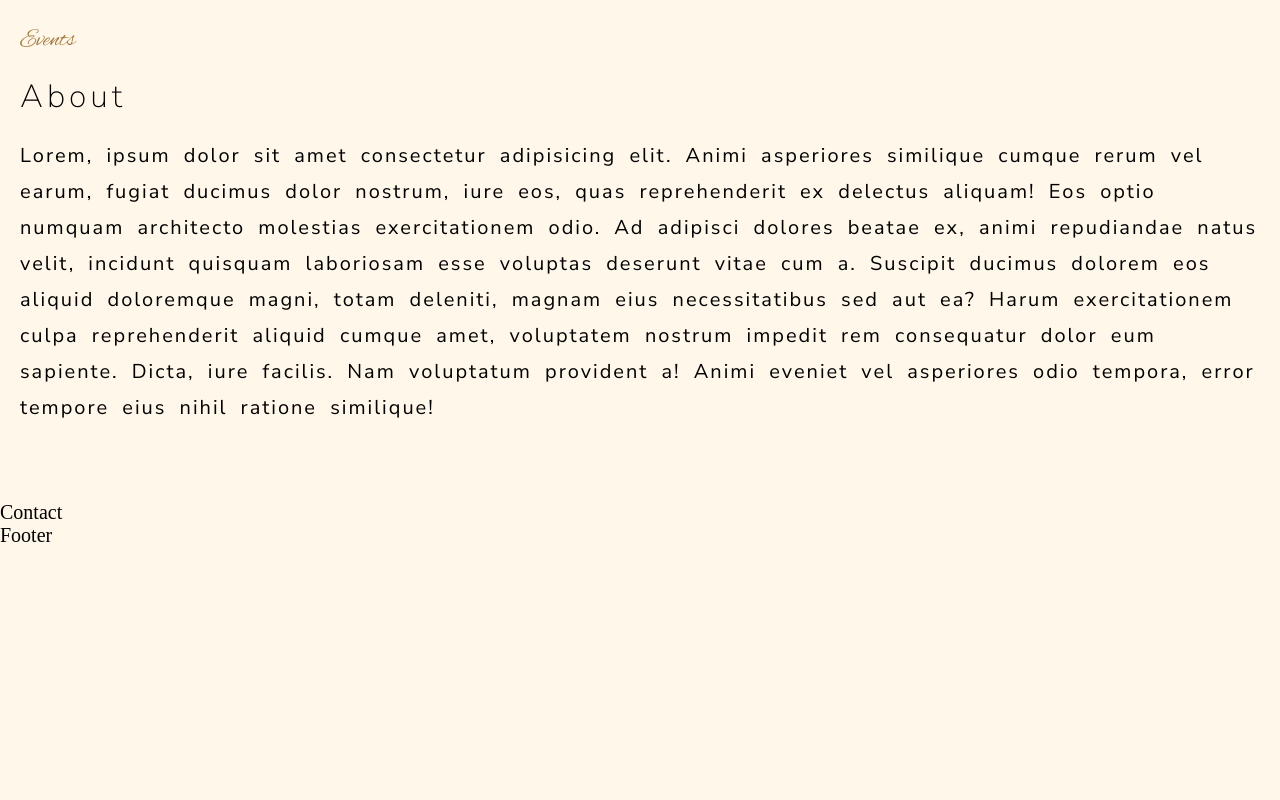
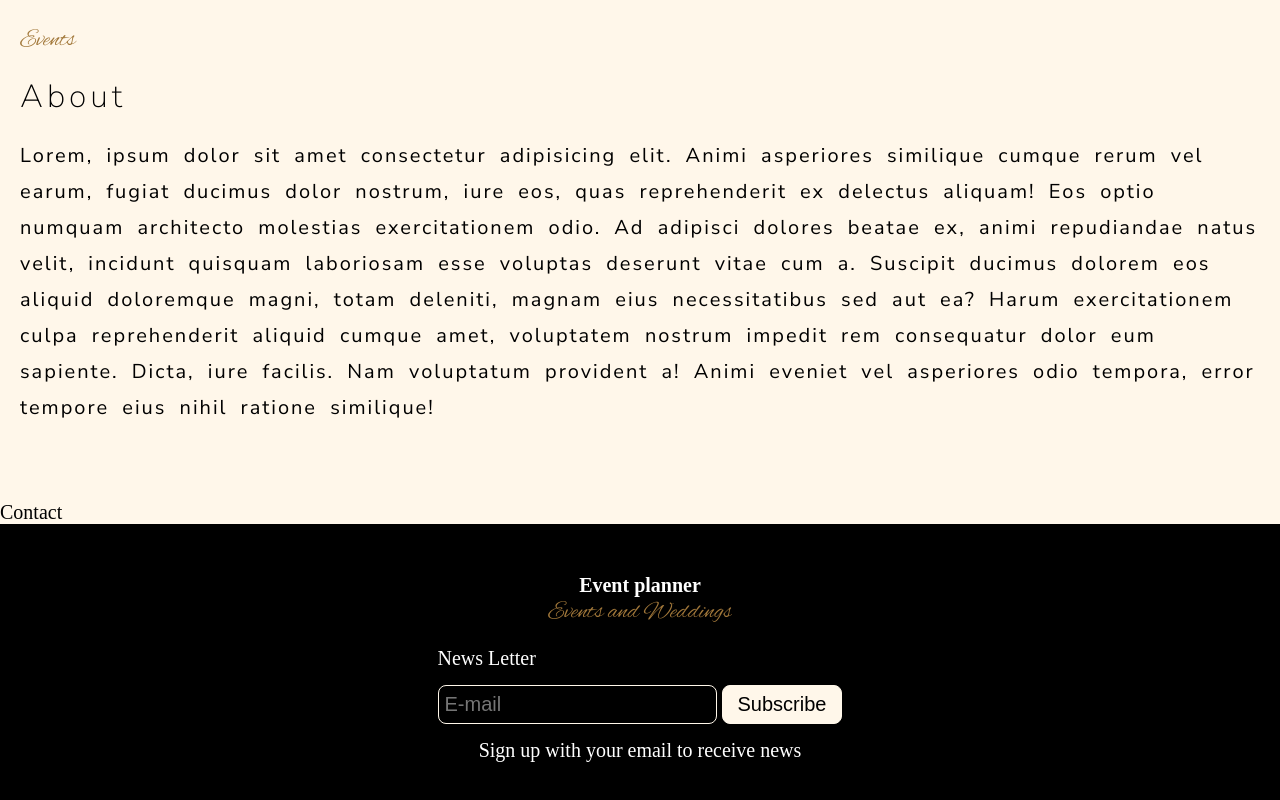
Before and after one commit to rafidmahin20/event-planner-mern-stack, a React (Vite) app in the folder client/event-planner-frontend/: page / in a window 1280 px wide. Shown: the part 1795-2595 px from the top of the page. Before the commit the page ends 2342 px from the top, so only its background shows below. Built offline with nearby package versions, Linux system fonts and the light colour scheme.

Commit message:
footer done

```diff
--- a/client/event-planner-frontend/src/Components/Footer.jsx
+++ b/client/event-planner-frontend/src/Components/Footer.jsx
@@ -2,7 +2,22 @@ import React from 'react'
 
 const Footer = () => {
   return (
-    <div>Footer</div>
+    <footer>
+      <div className='banner'>
+        <div className='title'>
+          <h2>Event planner</h2>
+          <p>Events and Weddings</p>
+        </div>
+        <div className='tag'>
+          <label>News Letter</label>
+          <div>
+            <input type='text' placeholder='E-mail'/>
+            <button>Subscribe</button>
+          </div>
+          <p>Sign up with your email to receive news</p>
+        </div>
+      </div>
+    </footer>
   )
 }
 
```
